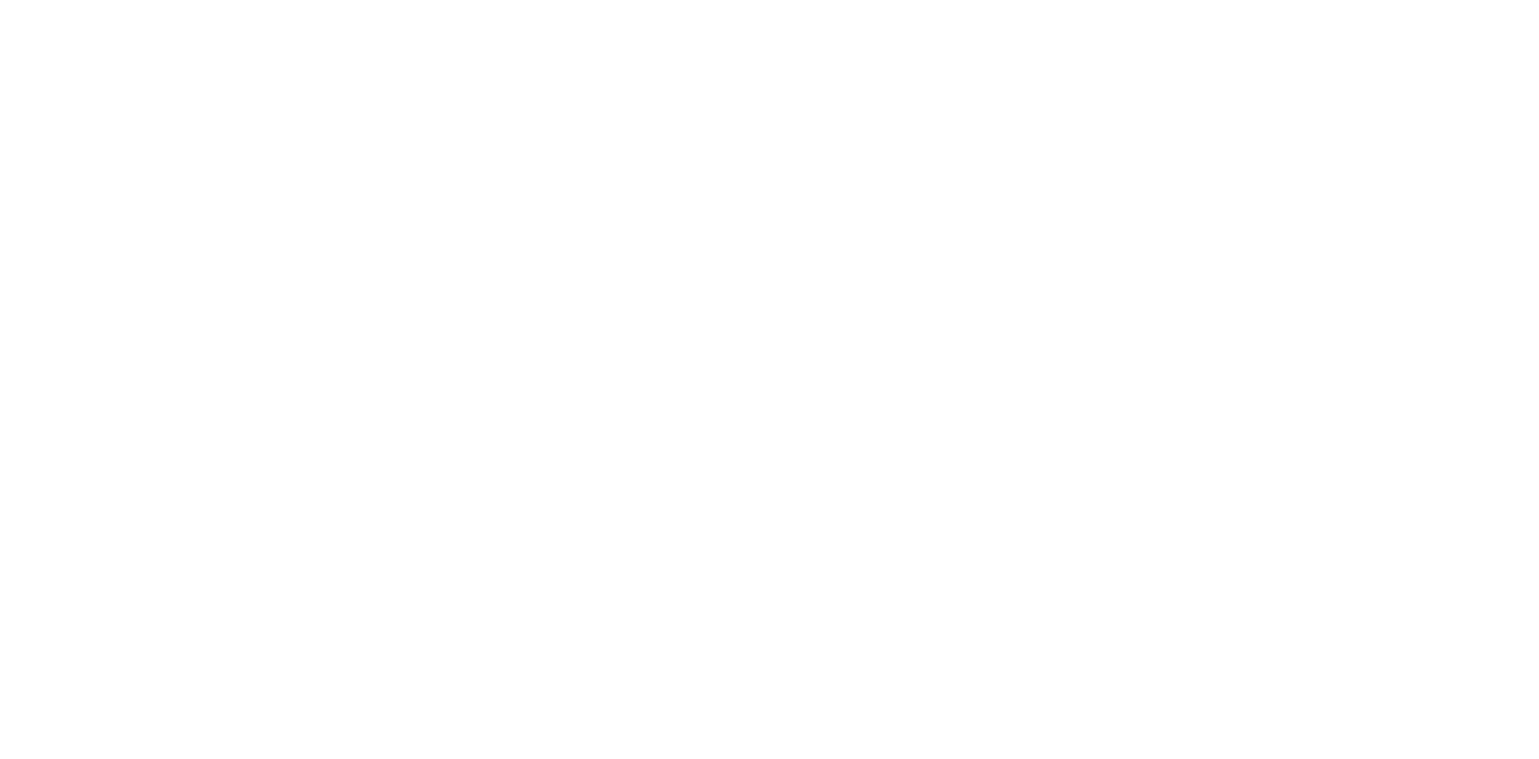
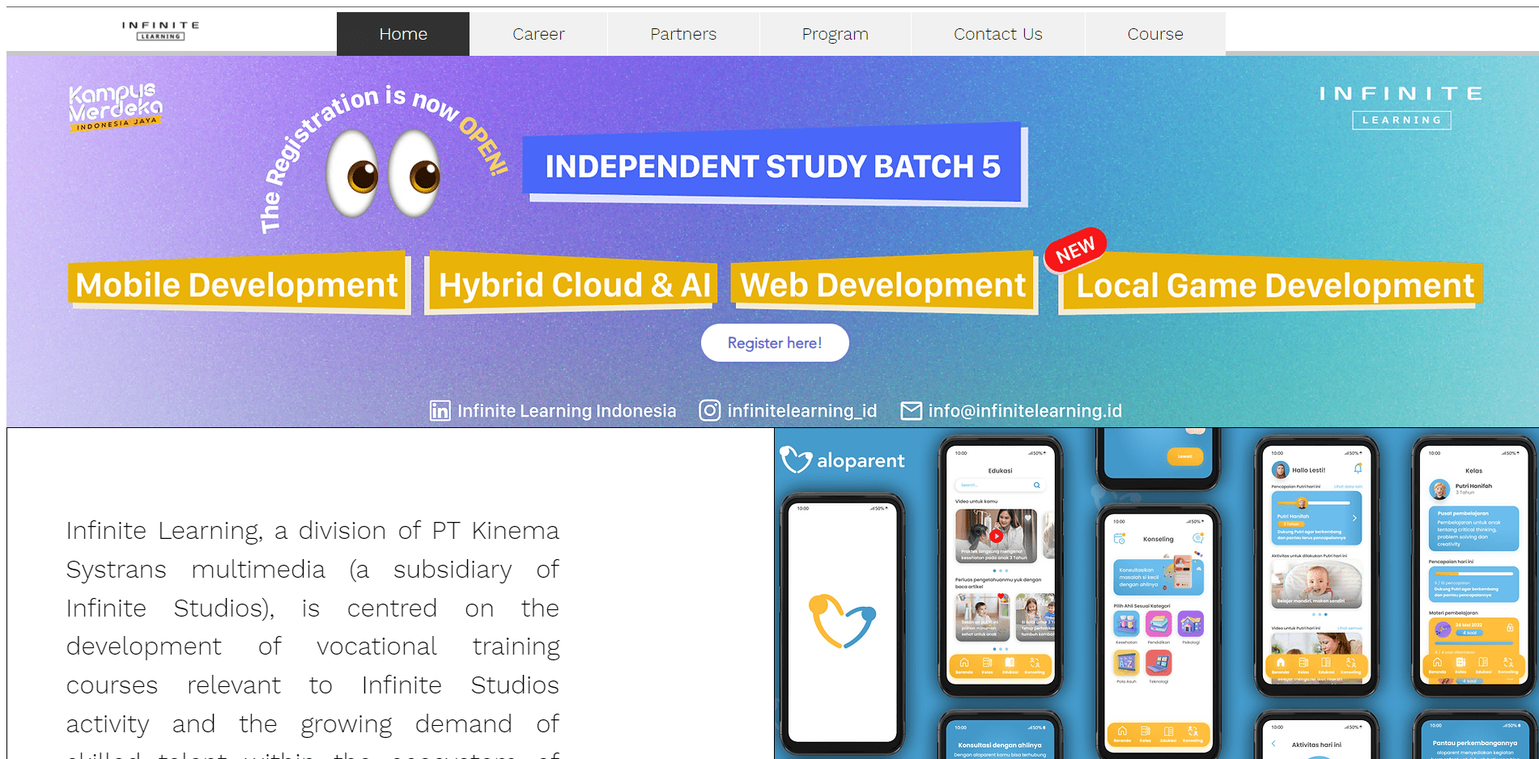
Before and after one commit to HugoIrfenz/Kak-Ilea-Mentor-AI, a plain HTML site: page index.html in a window 1280 px wide. Shown: the whole page at 81% size, 1901 px wide, since content can reach past the window. Before the commit the page ends 800 px from the top, so only its background shows below. Drawn offline with Linux system fonts and the light colour scheme.

Commit message:
second commit

```diff
--- a/index.html
+++ b/index.html
@@ -6,7 +6,7 @@
     <title>Document</title>
 </head>
 <body>
-<img src="../ASDASDASDSADSAD.png" alt="">
+<img src="InfiniteBackground.png" alt="">
     <script>
   window.watsonAssistantChatOptions = {
     integrationID: "97c84f1d-108e-46e0-a290-06e5db4a51e2", // The ID of this integration.
```
